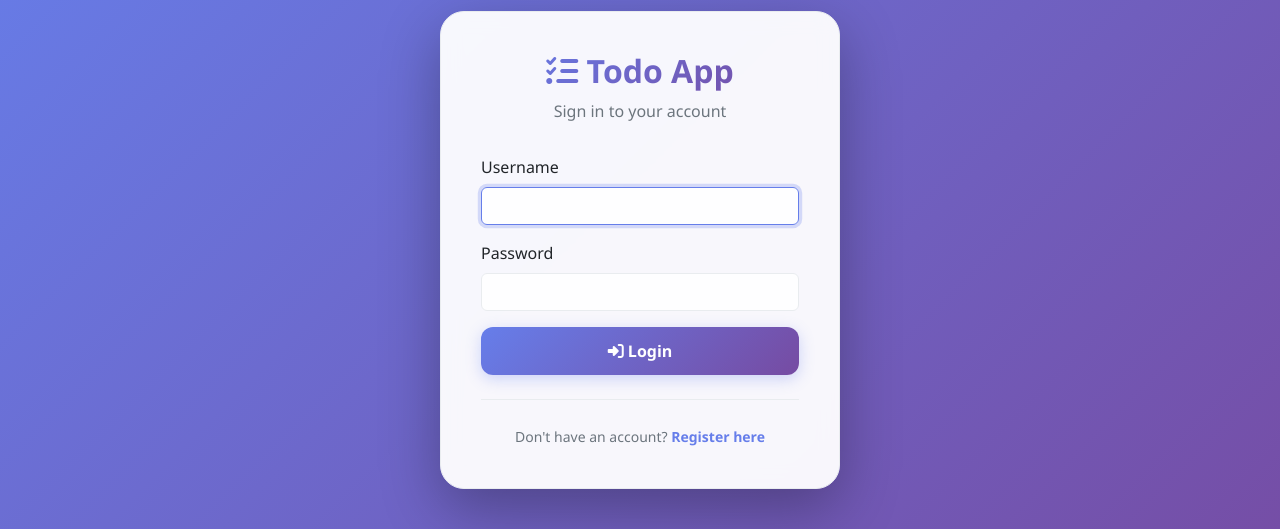
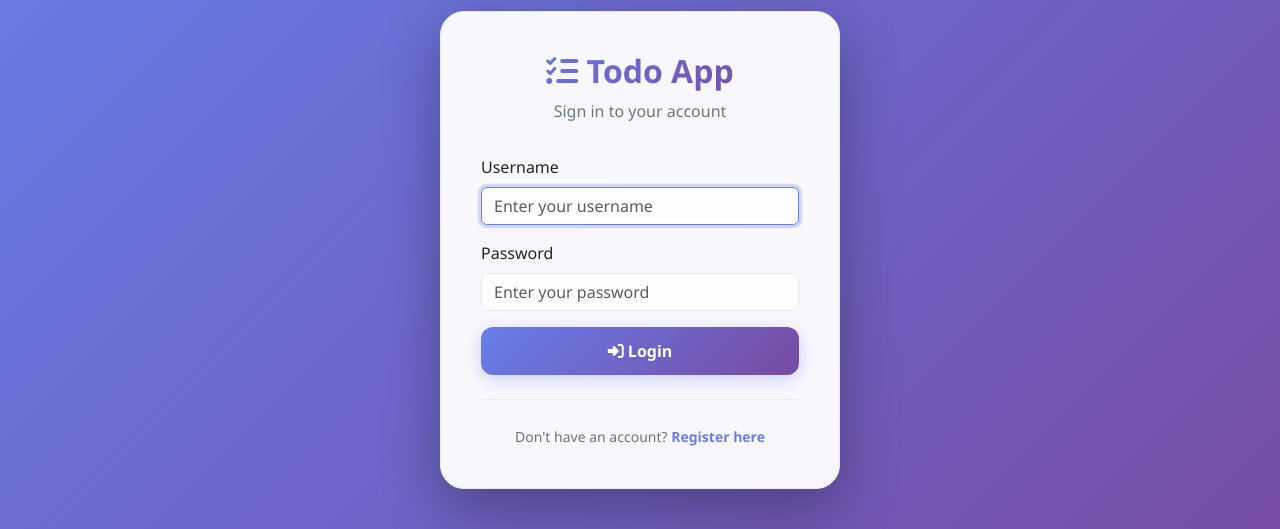
Before and after one commit to ShoxruxShokirov/TODO, a Django app: page /accounts/login/ in a window 1280 px wide. Shown: the part 150-679 px from the top of the page. Run offline with Django 5.2, Linux system fonts and the light colour scheme.

Commit message:
The End2

```diff
--- a/tasks/forms.py
+++ b/tasks/forms.py
@@ -209,6 +209,10 @@ class RegisterForm(UserCreationForm):
         username = self.cleaned_data.get('username', '').strip()
         if not username:
             raise ValidationError(_('Username cannot be empty.'))
+        # Убираем все пробелы
+        username = username.replace(' ', '')
+        if not username:
+            raise ValidationError(_('Username cannot be empty or contain only spaces.'))
         if len(username) < 3:
             raise ValidationError(_('Username must be at least 3 characters long.'))
         if not username.replace('_', '').replace('.', '').replace('-', '').isalnum():
--- a/tasks/views.py
+++ b/tasks/views.py
@@ -462,9 +462,11 @@ def register(request):
             try:
                 with transaction.atomic():
                     user = form.save()
+                    # Убеждаемся, что пароль правильно сохранен
+                    user.refresh_from_db()
                     login(request, user)
-                messages.success(request, f'Welcome, {user.username}! Your account has been created.')
-                logger.info(f"New user registered: {user.username}")
+                messages.success(request, f'Welcome, {user.username}! Your account has been created successfully. You are now logged in.')
+                logger.info(f"New user registered: {user.username} (ID: {user.id})")
                 return redirect('task_list')
             except Exception as e:
                 logger.error(f"Error during registration: {str(e)}", exc_info=True)
--- a/templates/registration/login.html
+++ b/templates/registration/login.html
@@ -243,19 +243,71 @@
         {% if form.errors %}
             <div class="alert alert-danger">
                 <i class="fas fa-exclamation-circle"></i>
-                Your username and password didn't match. Please try again.
+                {% if form.non_field_errors %}
+                    {% for error in form.non_field_errors %}
+                        {{ error }}
+                    {% endfor %}
+                {% else %}
+                    {% if form.username.errors %}
+                        <strong>Username:</strong>
+                        {% for error in form.username.errors %}
+                            {{ error }}
+                        {% endfor %}
+                        <br>
+                    {% endif %}
+                    {% if form.password.errors %}
+                        <strong>Password:</strong>
+                        {% for error in form.password.errors %}
+                            {{ error }}
+                        {% endfor %}
+                        <br>
+                    {% endif %}
+                    {% if not form.username.errors and not form.password.errors %}
+                        Your username and password didn't match. Please try again.
+                        <br><small style="margin-top: 0.5rem; display: block;">
+                            <strong>Tip:</strong> Make sure you're using the exact username and password you registered with.
+                            Username is case-sensitive. Check for any extra spaces.
+                        </small>
+                    {% endif %}
+                {% endif %}
             </div>
+        {% endif %}
+
+        {% if messages %}
+            {% for message in messages %}
+                <div class="alert alert-{{ message.tags }}">
+                    <i class="fas fa-info-circle"></i>
+                    {{ message }}
+                </div>
+            {% endfor %}
         {% endif %}
 
         <form method="post">
             {% csrf_token %}
             <div class="mb-3">
                 <label for="id_username" class="form-label">Username</label>
-                <input type="text" name="username" class="form-control" id="id_username" required autofocus>
+                <input type="text" name="username" class="form-control" id="id_username" required autofocus
+                       value="{{ form.username.value|default:'' }}"
+                       placeholder="Enter your username">
+                {% if form.username.errors %}
+                    <div class="text-danger small mt-1">
+                        {% for error in form.username.errors %}
+                            {{ error }}
+                        {% endfor %}
+                    </div>
+                {% endif %}
             </div>
             <div class="mb-3">
                 <label for="id_password" class="form-label">Password</label>
-                <input type="password" name="password" class="form-control" id="id_password" required>
+                <input type="password" name="password" class="form-control" id="id_password" required
+                       placeholder="Enter your password">
+                {% if form.password.errors %}
+                    <div class="text-danger small mt-1">
+                        {% for error in form.password.errors %}
+                            {{ error }}
+                        {% endfor %}
+                    </div>
+                {% endif %}
             </div>
             <button type="submit" class="btn btn-primary">
                 <i class="fas fa-sign-in-alt"></i> Login
```
